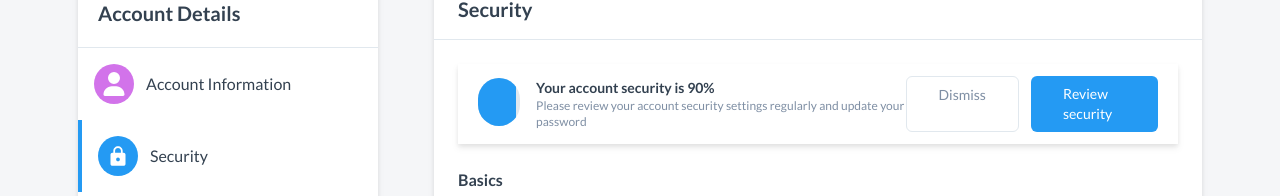
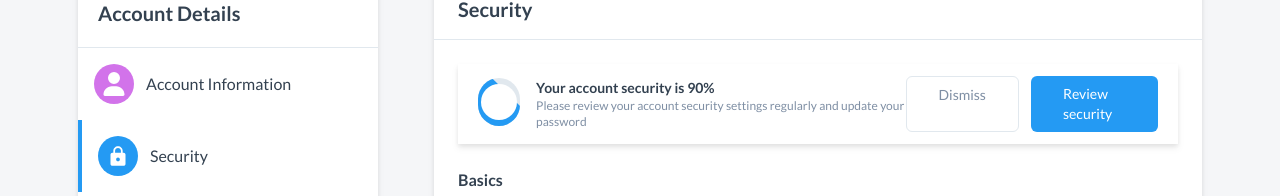
Before and after one commit to pbessilfie/Car-Dealership-Website, a React (Vite) app: page /profile in a window 1280 px wide. Both pictures are taken after a click on the element "Security". Shown: the part 213-409 px from the top of the page. Built offline with nearby package versions, Linux system fonts and the light colour scheme.

Commit message:
created security score loader

```diff
--- a/src/Components/Security.jsx
+++ b/src/Components/Security.jsx
@@ -18,8 +18,9 @@ const Security = () => {
         <div className=" w-full drop-shadow-md px-5 py-3 bg-white flex items-center justify-between mb-3">
           <div className="flex gap-4">
             {" "}
-            <div className="relative w-12 h-12 bg-lineColor rounded-full overflow-hidden">
-              <div className="absolute top-0 left-0 bg-pBlue h-full w-[90%] "></div>
+            <div className="relative w-12 h-12 bg-lineColor rounded-full overflow-hidden grid place-items-center">
+            <div className=" bg-white rounded-full w-9 h-9 z-10"></div>
+              <div className="absolute top-0 left-0 bg-pBlue h-16 w-[90%] -rotate-[45deg]"></div>
             </div>
             <div>
               <h3 className=" text-sm font-bold text-primaryTextColor">
```
